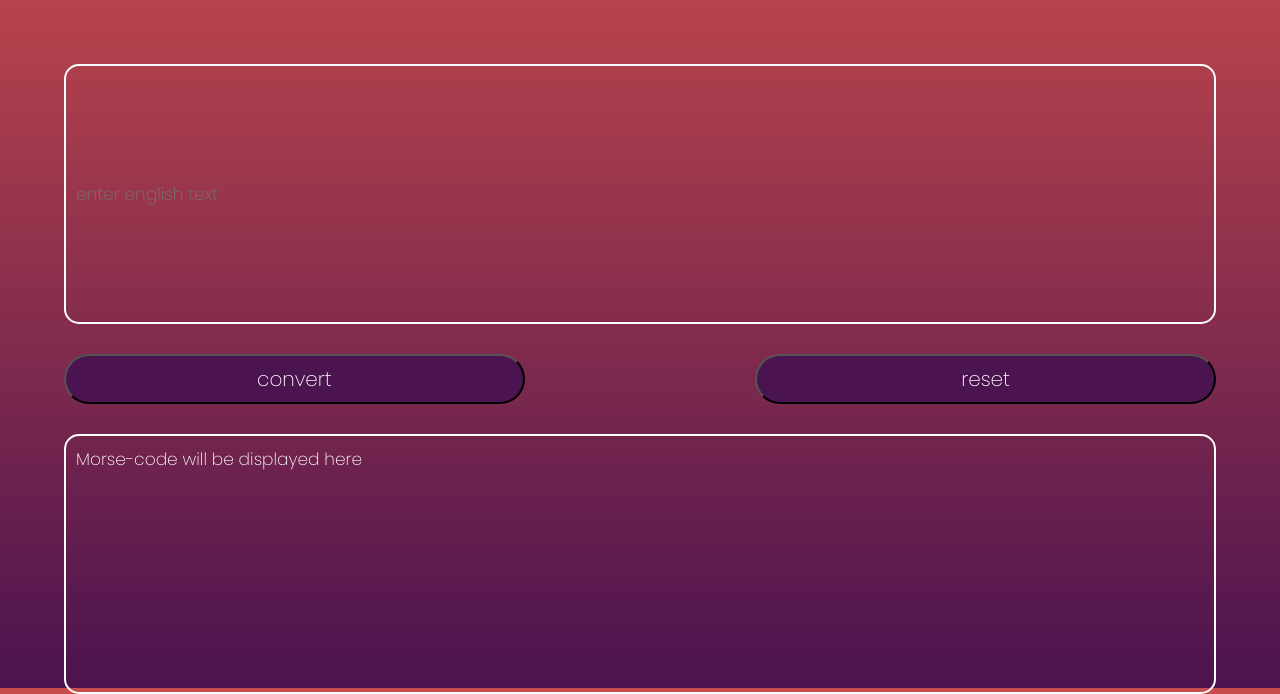
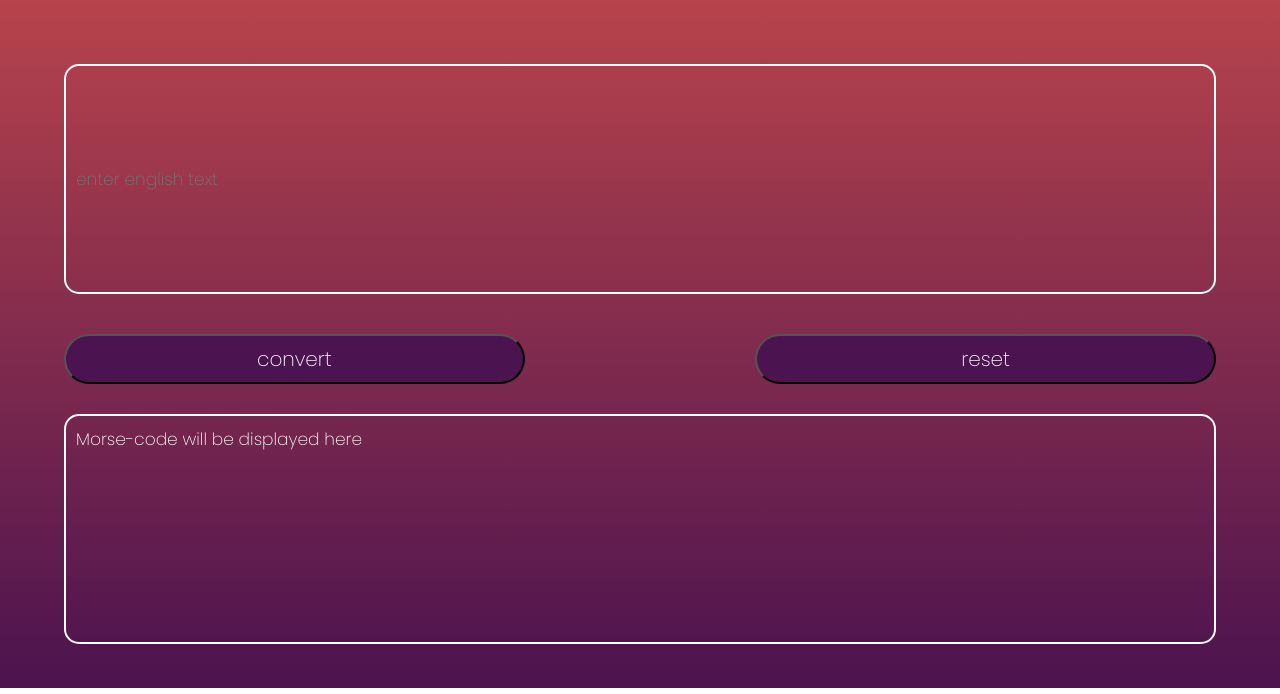
Before and after one commit to Khemi1998/MorseCodeTranslation, a website with bundled scripts: page index.html in a window 1280 px wide. Shown: the part 112-806 px from the top of the page. Built offline with nearby package versions, Linux system fonts and the light colour scheme.

Commit message:
changed box sizes

```diff
--- a/styles.scss
+++ b/styles.scss
@@ -23,7 +23,7 @@ body{
 .toMorse__text {
     width: 90%;
     height: 150px;
-    margin-bottom: 30px;
+    margin-bottom: 40px;
     border-radius: 15px;
     padding: 10px;
     color: $tertiary-color;
@@ -55,6 +55,6 @@ body{
 
 @media only screen and (min-width: 700px) {
 .toMorse__text, .toMorse__output {
-    height: 260px;
+    height: 230px;
 }
 }
```
Also changed, not shown: styles.css.
